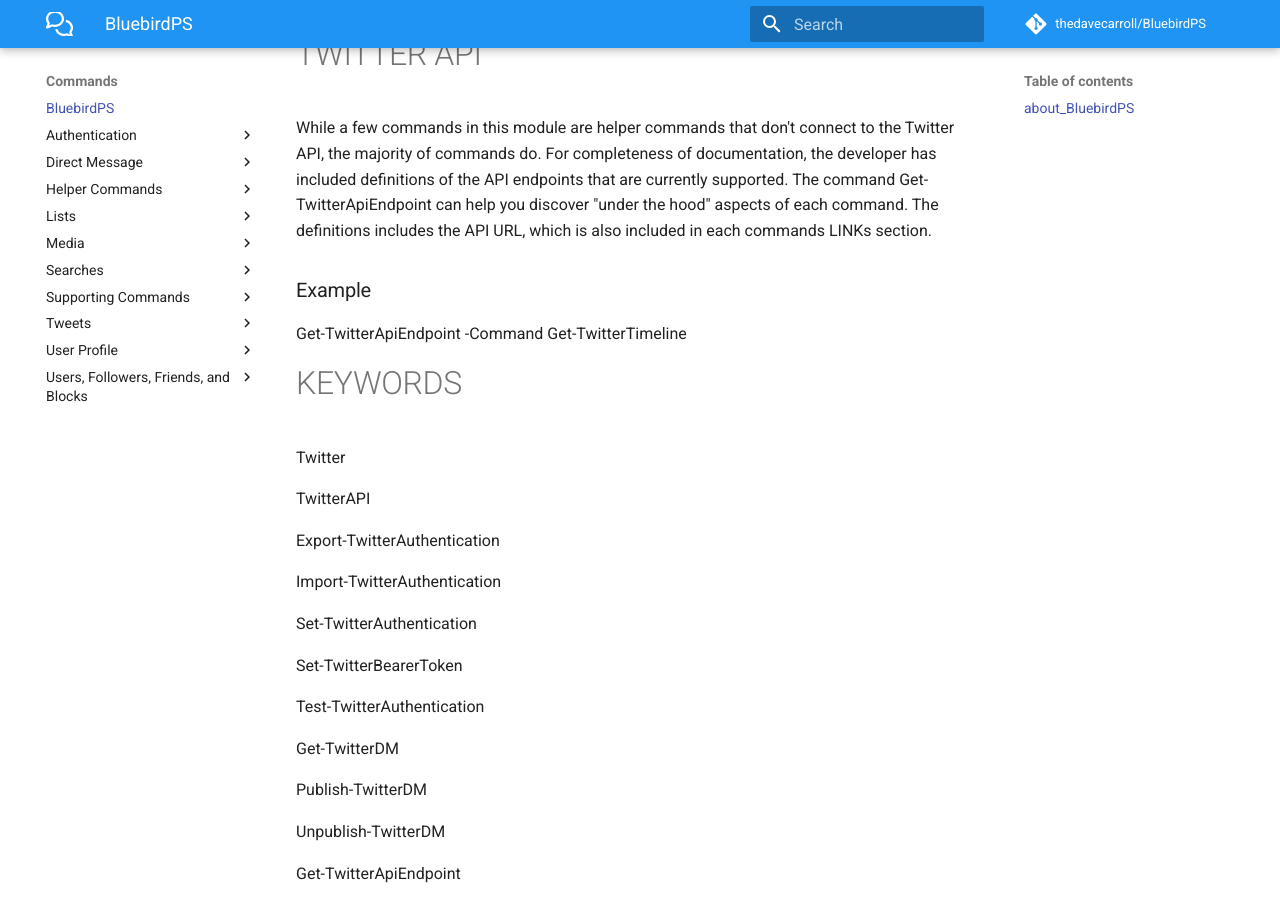
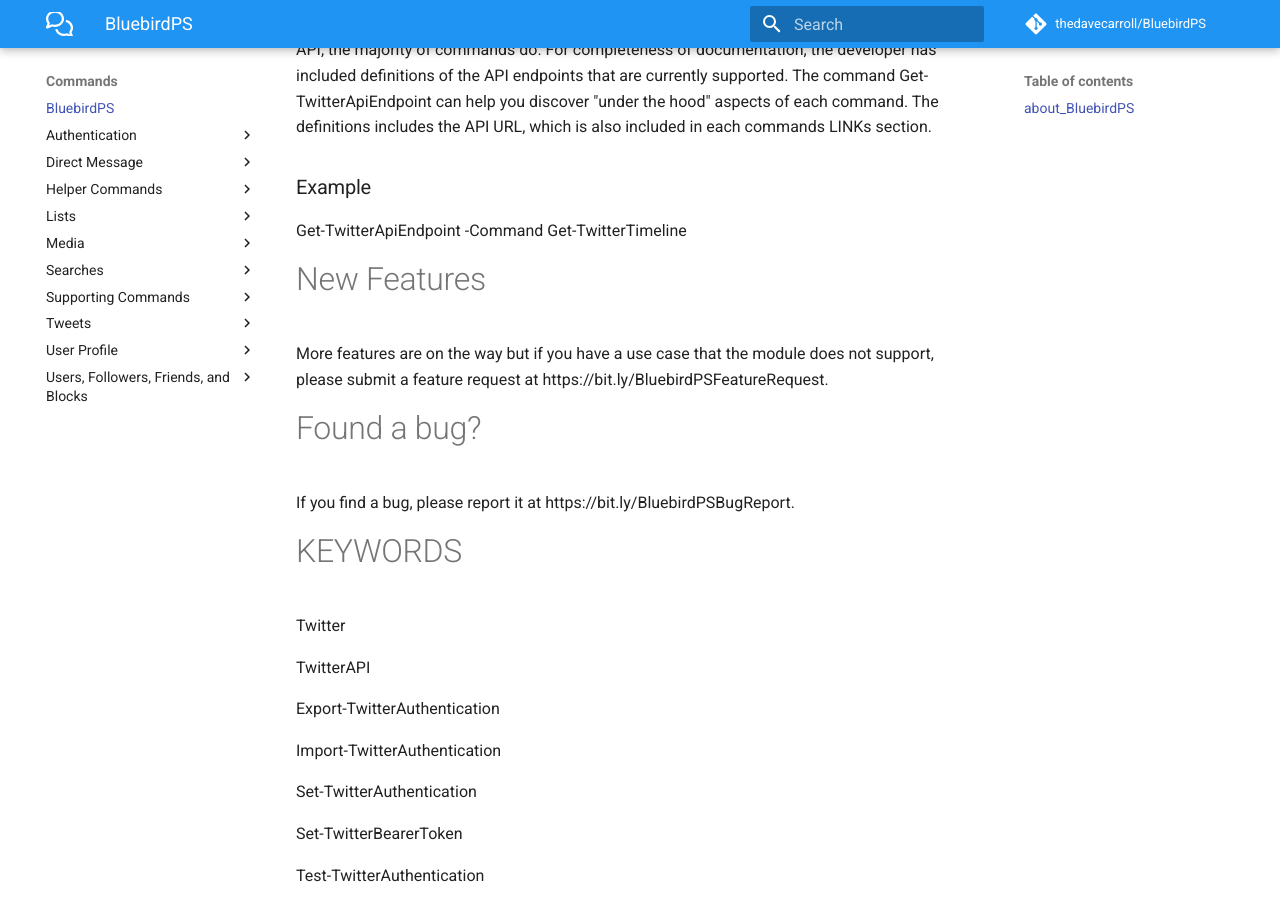
Before and after one commit to thedavecarroll/BluebirdPS, an MkDocs documentation site: the page built from docs/about_BluebirdPS.md, in a window 1280 px wide and 900 px high, scrolled down 1459 px. Built offline with MkDocs 1.6.1 and Material for MkDocs 9.7.7, drawn with Linux system fonts in a browser that asks for light colours; comment, search, counter and statistics services are not loaded; some of the changed text lies outside the part shown.

Commit message:
fix Add an About help topic #28

```diff
--- a/docs/about_BluebirdPS.md
+++ b/docs/about_BluebirdPS.md
@@ -41,6 +37,14 @@
 ### Example
 
 Get-TwitterApiEndpoint -Command Get-TwitterTimeline
+
+# New Features
+
+More features are on the way but if you have a use case that the module does not support, please submit a feature request at https://bit.ly/BluebirdPSFeatureRequest.
+
+# Found a bug?
+
+If you find a bug, please report it at https://bit.ly/BluebirdPSBugReport.
 
 # KEYWORDS
 
```
Also changed, not shown: other parts of docs/about_BluebirdPS.md (+2 -6 lines).
